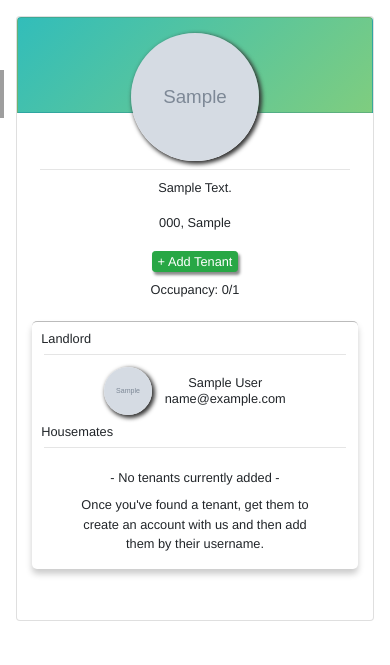
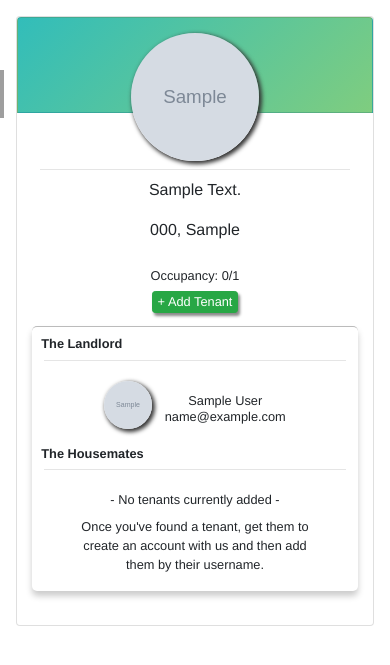
Before and after one commit to gitbush/tenant_share, a Django app: page /home in a window 390 px wide. Shown: the part 60-725 px from the top of the page. Run offline with Django 3.2, Linux system fonts and the light colour scheme; a user stored in the database is signed in; tables that the repository leaves empty hold one stand-in row (values such as "Sample post"); grey boxes marked "Sample" are stand-in pictures; some libraries are stand-ins or nearby versions; grey boxes are pictures that could not be loaded.

Commit message:
Update home page responsiveness paddings

```diff
--- a/maintenance/templates/maintenance/your_house.html
+++ b/maintenance/templates/maintenance/your_house.html
@@ -10,19 +10,25 @@
             <div class="col-12 col-sm-4 col-md-3 mt-3 text-center">
                 <img src="{{ userRental.image.url }}" class="rounded-circle img-fluid house-img" alt="Cinque Terre">
                 <hr class="m-2">
-                <p id="rental-id" hidden>{{ userRental.id }}</p>
-                <p class="md-text">{{ userRental.address.title }}</p>
-                <p class="md-text">{{ userRental.postcode|upper }}, {{ userRental.city.title }}</p>
+                <div class="row justify-content-center">
+                    <div class="col-12">
+                        <p id="rental-id" hidden>{{ userRental.id }}</p>
+                        <p class="lg-text">{{ userRental.address.title }}</p>
+                        <p class="lg-text">{{ userRental.postcode|upper }}, {{ userRental.city.title }}</p>
+                    </div>
+                </div>
                 {% if request.user == userLandlord %}
+                <div class="row justify-content-center mb-2">
+                    <div class="col-10 mt-2 mb-1">
+                        <p class="md-text m-0">Occupancy: {{ userTenants.count }}/{{ userRental.no_of_tenants }}</p>
+                    </div>
                     {% if userTenants.count != userRental.no_of_tenants %}
-                    <div class="col-12 mb-2">
+                    <div class="col-10">
                         <button id="add-tenant-btn" class="btn btn-sm btn-success modal-open" data-modal="addModal">+ Add Tenant</button>
                     </div>
                     {% include 'users/add_tenant.html' %}
                     {% endif %}
-                    <div class="col-12 mt-2">
-                        <p class="md-text">Occupancy: {{ userTenants.count }}/{{ userRental.no_of_tenants }}</p>
-                    </div>
+                </div>
                 {% endif %}
             </div>
             <span><img src="{% static 'imgs/line_shad.png' %}" class="line-shadow d-none d-sm-block" alt=""></span>
@@ -31,15 +37,15 @@
                 <div class="float col-12 col-md-11">
                     <div class="row justify-content-center">
                         <div class="col-12 p-1">
-                            <h4 class="sm-heading">Landlord</h4>
+                            <h4 class="sm-heading bold">The Landlord</h4>
                             <hr class="m-2">
                         </div>
                         {% if userLandlord %}
-                        <div class="col-12 col-md-10 text-center text-md-left">
+                        <div class="col-12 col-md-10 text-center text-md-left m-2">
                             <span>
                                 <img src="{{ userLandlord.profile.profile_image.url}}" class="rounded-circle img-fluid landlord-img d-inline" alt="man">
                             </span>
-                            <span class="tenant-name d-inline-block align-middle ml-2">
+                            <span class="tenant-name d-inline-block align-middle ml-2 mt-2">
                                 <p class="d-sm-block m-0 md-text">{{ userLandlord.first_name }}&nbsp;{{ userLandlord.last_name }}</p>
                                 <p class="d-cm-block m-0 md-text">{{ userLandlord.email }}</p>
                             </span>
@@ -52,7 +58,7 @@
                     </div>
                     <div class="row justify-content-center">
                         <div class="col-12 p-1">
-                            <h4 class="sm-heading">Housemates</h4>
+                            <h4 class="sm-heading bold">The Housemates</h4>
                             <hr class="m-2">
                         </div>
                         {% if userTenants %}
```
